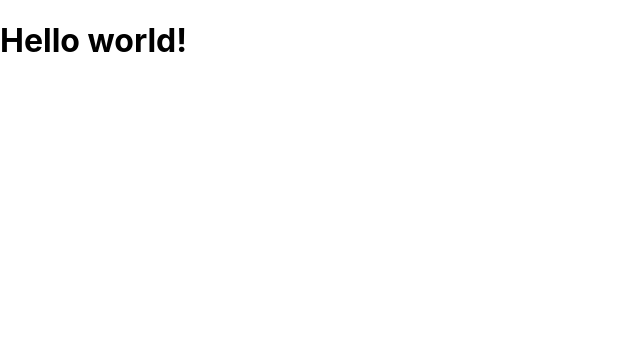
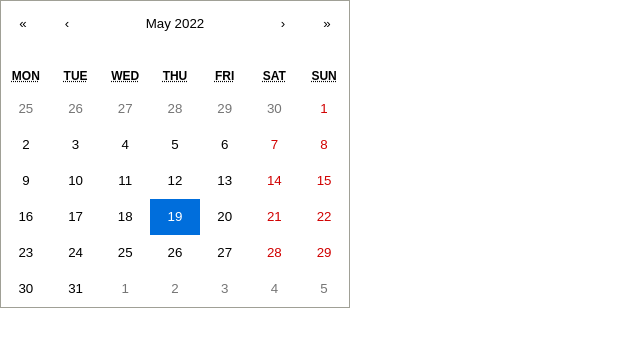
Before and after one commit to agmorrow/calmCalendar, a React (Create React App) app: page / in a window 1280 px wide. Shown: the top 346 px of the page, without its empty margins (0-640 px from the left). Built offline with nearby package versions, Linux system fonts and the light colour scheme.

Commit message:
react calendar

```diff
--- a/package.json
+++ b/package.json
@@ -3,10 +3,15 @@
   "version": "0.1.0",
   "private": true,
   "dependencies": {
+    "@headlessui/react": "^1.6.1",
+    "@heroicons/react": "^1.0.6",
     "@testing-library/jest-dom": "^5.16.4",
     "@testing-library/react": "^13.2.0",
     "@testing-library/user-event": "^13.5.0",
+    "date-fns": "^2.28.0",
+    "next": "^12.1.6",
     "react": "^18.1.0",
+    "react-calendar": "^3.7.0",
     "react-dom": "^18.1.0",
     "react-scripts": "5.0.1",
     "web-vitals": "^2.1.4"
--- a/src/App.js
+++ b/src/App.js
@@ -1,10 +1,10 @@
-
+import MyApp from "./components/MyApp"
 
 function App() {
   return (
-    <h1 className="text-3xl font-bold underline">
-      Hello world!
-    </h1>
+    <div>
+      <MyApp/>
+    </div>
   );
 }
 
--- /dev/null
+++ b/src/components/MyApp.jsx
@@ -0,0 +1,14 @@
+import React, { useState } from 'react';
+import Calendar from 'react-calendar';
+import 'react-calendar/dist/Calendar.css';
+
+function MyApp() {
+  const [value, onChange] = useState(new Date());
+
+  return (
+    <div>
+      <Calendar onChange={onChange} value={value} />
+    </div>
+  );
+}
+export default MyApp;
```
Also changed, not shown: 1 other file (tests, documents, lock files or other folders).
